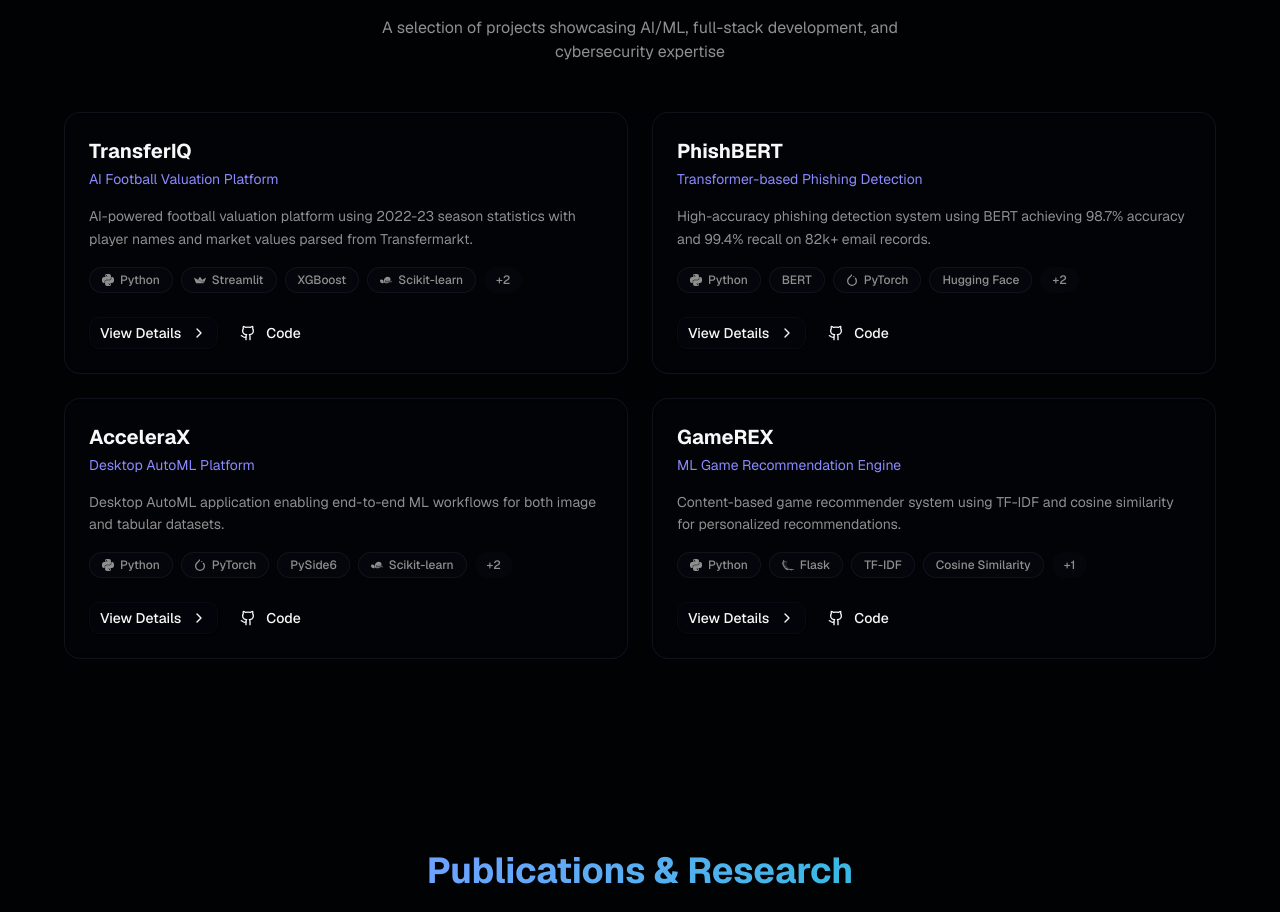
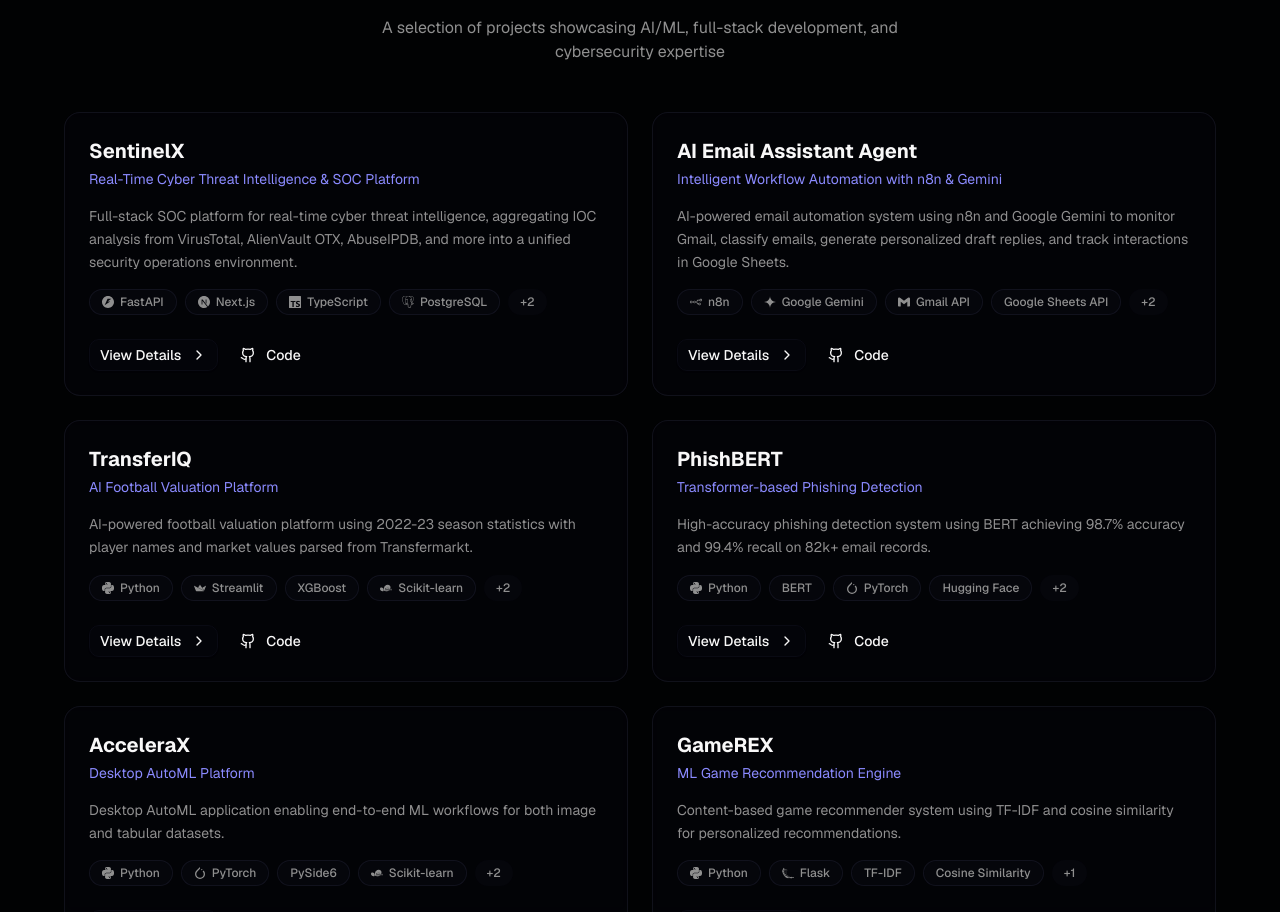
Before and after one commit to Fy1zN/MY-PORTFOLIO, a Next.js app: page / in a window 1280 px wide. Shown: the part 2814-3726 px from the top of the page. Built offline with nearby package versions, Linux system fonts and the light colour scheme.

Commit message:
Update portfolio sections and contact functionality

```diff
--- a/components/portfolio/projects-section.tsx
+++ b/components/portfolio/projects-section.tsx
@@ -11,9 +11,55 @@ import {
   SiFlask,
   SiPytorch,
   SiScikitlearn,
+  SiFastapi,
+  SiNextdotjs,
+  SiTypescript,
+  SiPostgresql,
+  SiN8N,
+  SiGooglegemini,
+  SiGmail,
+  SiJavascript,
 } from "react-icons/si";
 
 const projects = [
+  {
+    title: "SentinelX",
+    subtitle: "Real-Time Cyber Threat Intelligence & SOC Platform",
+    description:
+      "Full-stack SOC platform for real-time cyber threat intelligence, aggregating IOC analysis from VirusTotal, AlienVault OTX, AbuseIPDB, and more into a unified security operations environment.",
+    longDescription:
+      "SentinelX is a full-stack, real-time Cyber Threat Intelligence (CTI) and Security Operations Center (SOC) platform that enables security analysts to analyze Indicators of Compromise (IOCs) such as IPs, domains, URLs, and file hashes. It aggregates intelligence from VirusTotal, AlienVault OTX, MalwareBazaar, URLHaus, AbuseIPDB, and NVD, computes risk scores, and presents consolidated results through an intuitive dashboard. Features a Threat Correlation Engine with MITRE ATT&CK mapping, Watchlist Management System, real-time WebSocket infrastructure for live SOC feeds, and an automated PDF Intelligence Reporting System for professional investigation reports.",
+    tech: ["FastAPI", "Next.js", "TypeScript", "PostgreSQL", "WebSockets", "JWT"],
+    features: [
+      "Multi-source IOC threat intelligence aggregation",
+      "MITRE ATT&CK framework mapping",
+      "Real-time WebSocket SOC activity feeds",
+      "Automated PDF intelligence report generation",
+      "Watchlist management for priority IOCs",
+      "Interactive analytics & threat dashboards",
+    ],
+    github: "https://github.com/krishmalhotra/sentinelx",
+    gradient: "from-red-500 to-orange-500",
+  },
+  {
+    title: "AI Email Assistant Agent",
+    subtitle: "Intelligent Workflow Automation with n8n & Gemini",
+    description:
+      "AI-powered email automation system using n8n and Google Gemini to monitor Gmail, classify emails, generate personalized draft replies, and track interactions in Google Sheets.",
+    longDescription:
+      "An intelligent workflow automation system built using n8n, Google Gemini AI, Gmail API, and Google Sheets API. Automatically monitors incoming Gmail messages, analyzes content using Gemini 2.5 Flash, categorizes emails (internship opportunities, interview invitations, recruiter outreach, networking, job alerts), assigns priority levels, generates context-aware draft responses, and maintains a structured tracking database. Includes duplicate detection via Message ID checking, OAuth2-secured API integrations, and a JavaScript processing layer for structured JSON output.",
+    tech: ["n8n", "Google Gemini", "Gmail API", "Google Sheets API", "JavaScript", "OAuth2"],
+    features: [
+      "Automated Gmail monitoring & classification",
+      "AI-powered personalized draft reply generation",
+      "Priority detection & reply requirement analysis",
+      "Duplicate email detection via Message IDs",
+      "Google Sheets tracking dashboard",
+      "OAuth2-secured end-to-end automation",
+    ],
+    github: "https://github.com/krishmalhotra/ai-email-agent",
+    gradient: "from-blue-500 to-cyan-500",
+  },
   {
     title: "TransferIQ",
     subtitle: "AI Football Valuation Platform",
@@ -90,6 +136,14 @@ const techIcons: Record<string, React.ComponentType<{ className?: string }>> = {
   Flask: SiFlask,
   PyTorch: SiPytorch,
   "Scikit-learn": SiScikitlearn,
+  FastAPI: SiFastapi,
+  "Next.js": SiNextdotjs,
+  TypeScript: SiTypescript,
+  PostgreSQL: SiPostgresql,
+  n8n: SiN8N,
+  "Google Gemini": SiGooglegemini,
+  "Gmail API": SiGmail,
+  JavaScript: SiJavascript,
 };
 
 interface Project {
@@ -212,7 +266,7 @@ function ProjectModal({
         animate={{ scale: 1, opacity: 1 }}
         exit={{ scale: 0.95, opacity: 0 }}
         onClick={(e) => e.stopPropagation()}
-        className="relative w-full max-w-2xl overflow-hidden rounded-2xl border border-border/50 bg-card p-6 shadow-2xl md:p-8"
+        className="relative w-full max-w-2xl overflow-hidden rounded-2xl border border-border/50 bg-card p-6 shadow-2xl md:p-8 max-h-[90vh] overflow-y-auto"
       >
         {/* Close button */}
         <Button
```
